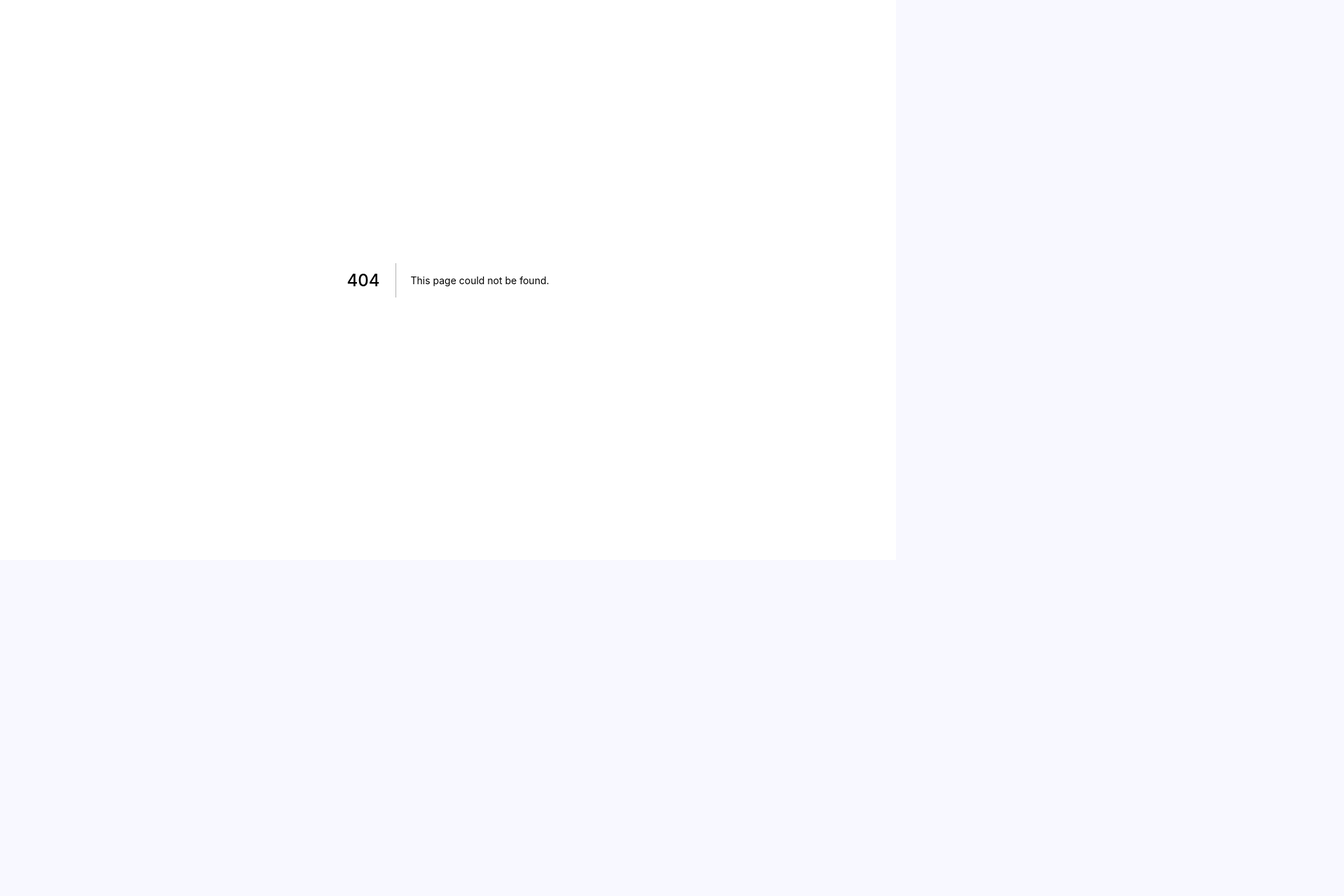
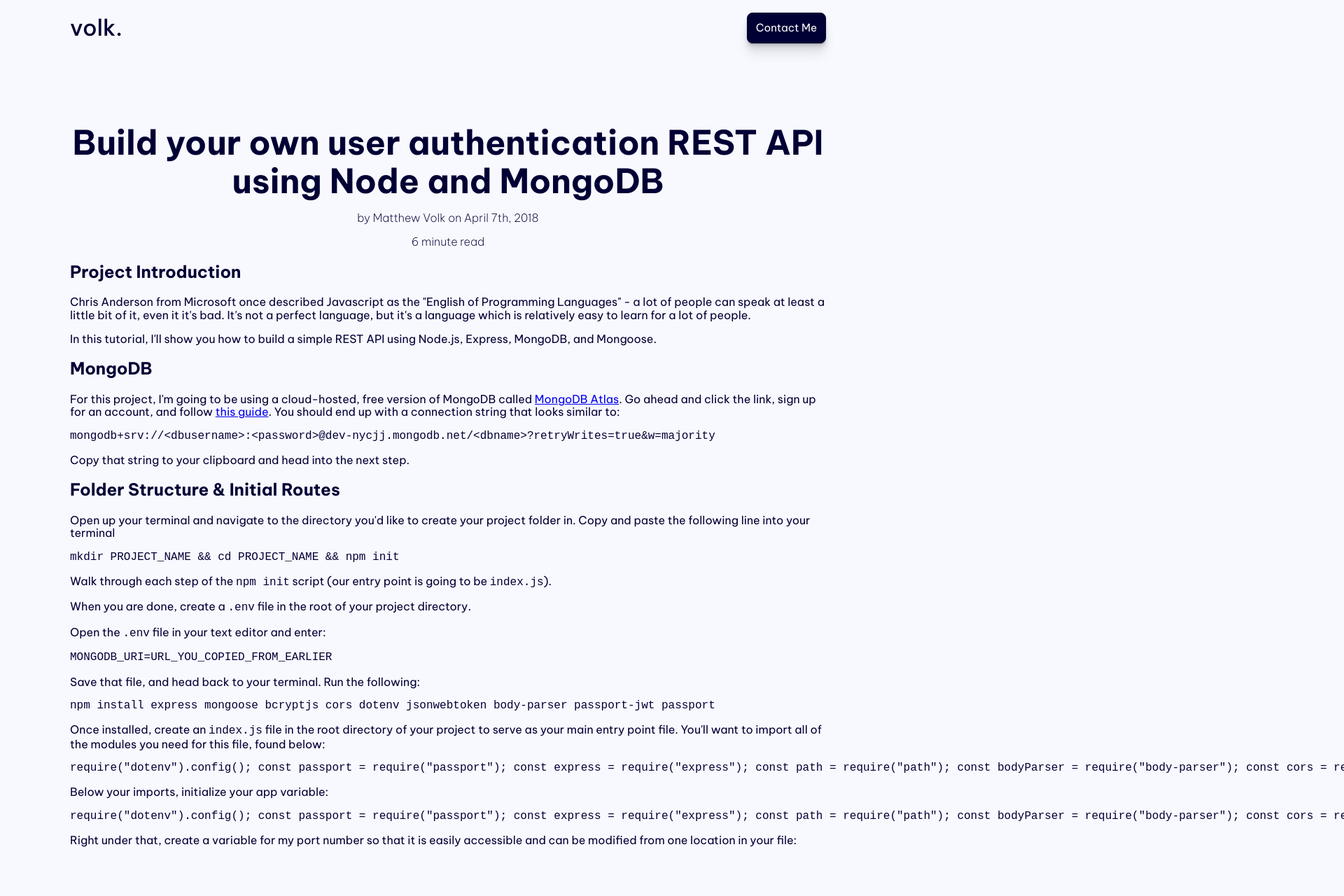
Before and after one commit to matthewvolk/me, a Next.js app: page /blog/user-auth in a window 1280 px wide. Before the commit this address had no page. Shown: the top 1280 px of the page at 70% size, 1920 px wide, since content can reach past the window. Before the commit the page ends 800 px from the top, so only its background shows below. Built offline with nearby package versions, Linux system fonts and the light colour scheme.

Commit message:
change hero font weight

```diff
--- /dev/null
+++ b/pages/blog/user-auth.tsx
@@ -0,0 +1,154 @@
+import React from "react";
+import Head from "next/head";
+import Link from "next/link";
+import styles from "../../styles/user-auth.module.scss";
+
+const UserAuth = () => {
+  const contactMe = (event: any) => {
+    event.preventDefault();
+    window.open("mailto:matt@volk.dev", "_blank");
+  };
+
+  return (
+    <div>
+      <Head>
+        <title>Matthew Volk</title>
+        <meta name="description" content="Generated by create next app" />
+        <link rel="icon" href="/favicon.ico" />
+      </Head>
+
+      <main className={styles.container}>
+        <header className={styles.header}>
+          <nav className={styles.nav}>
+            <Link href="/">
+              <a className={styles.logoLink}>
+                <h1 className={styles.logo}>volk.</h1>
+              </a>
+            </Link>
+
+            <div>
+              <button onClick={contactMe} className={styles.button}>
+                Contact Me
+              </button>
+            </div>
+          </nav>
+        </header>
+
+        <article className={styles.article}>
+          <h1 className={styles.articleTitle}>
+            Build your own user authentication REST API using Node and MongoDB
+          </h1>
+          <p className={styles.articleAuthor}>
+            by Matthew Volk on April 7th, 2018
+          </p>
+          <p className={styles.articleTTR}>6 minute read</p>
+
+          <h2>Project Introduction</h2>
+          <p>
+            Chris Anderson from Microsoft once described Javascript as the
+            "English of Programming Languages" - a lot of people can speak at
+            least a little bit of it, even it it's bad. It's not a perfect
+            language, but it's a language which is relatively easy to learn for
+            a lot of people.
+          </p>
+          <p>
+            In this tutorial, I'll show you how to build a simple REST API using
+            Node.js, Express, MongoDB, and Mongoose.
+          </p>
+          <h2>MongoDB</h2>
+          <p>
+            For this project, I'm going to be using a cloud-hosted, free version
+            of MongoDB called{" "}
+            <a
+              href="https://www.mongodb.com/cloud/atlas"
+              target="_blank"
+              rel="noopener noreferrer"
+            >
+              MongoDB Atlas
+            </a>
+            . Go ahead and click the link, sign up for an account, and follow{" "}
+            <a
+              href="https://docs.atlas.mongodb.com/getting-started/"
+              target="_blank"
+              rel="noopener noreferrer"
+            >
+              this guide
+            </a>
+            . You should end up with a connection string that looks similar to:
+          </p>
+          <pre>
+            mongodb+srv://&lt;dbusername&gt;:&lt;password&gt;@dev-nycjj.mongodb.net/&lt;dbname&gt;?retryWrites=true&amp;w=majority
+          </pre>
+          <p>Copy that string to your clipboard and head into the next step.</p>
+          <h2>Folder Structure &amp; Initial Routes</h2>
+          <p>
+            Open up your terminal and navigate to the directory you'd like to
+            create your project folder in. Copy and paste the following line
+            into your terminal
+          </p>
+          <pre>
+            {/* shell */}
+            mkdir PROJECT_NAME &amp;&amp; cd PROJECT_NAME &amp;&amp; npm init
+          </pre>
+          <p>
+            Walk through each step of the <kbd>npm init</kbd> script (our entry
+            point is going to be <kbd>index.js</kbd>).
+          </p>
+          <p>
+            When you are done, create a <kbd>.env</kbd> file in the root of your
+            project directory.
+          </p>
+          <p>
+            Open the <kbd>.env</kbd> file in your text editor and enter:
+          </p>
+          <pre>
+            {/* file name: .env */}
+            MONGODB_URI=URL_YOU_COPIED_FROM_EARLIER
+          </pre>
+          <p>
+            Save that file, and head back to your terminal. Run the following:
+          </p>
+          <pre>
+            {/* shell */}
+            npm install express mongoose bcryptjs cors dotenv jsonwebtoken
+            body-parser passport-jwt passport
+          </pre>
+          <p>
+            Once installed, create an <kbd>index.js</kbd> file in the root
+            directory of your project to serve as your main entry point file.
+            You'll want to import all of the modules you need for this file,
+            found below:
+          </p>
+          <pre>
+            {/* file name: index.js */}
+            {/* js */}
+            require("dotenv").config(); const passport = require("passport");
+            const express = require("express"); const path = require("path");
+            const bodyParser = require("body-parser"); const cors =
+            require("cors"); const mongoose = require("mongoose");
+            mongoose.set("useUnifiedTopology", true);
+          </pre>
+          <p>Below your imports, initialize your app variable:</p>
+          <pre>
+            {/* file name: index.js */}
+            {/* js */}
+            require("dotenv").config(); const passport = require("passport");
+            const express = require("express"); const path = require("path");
+            const bodyParser = require("body-parser"); const cors =
+            require("cors"); const mongoose = require("mongoose");
+            mongoose.set("useUnifiedTopology", true); const app = express();
+          </pre>
+          <p>
+            Right under that, create a variable for my port number so that it is
+            easily accessible and can be modified from one location in your
+            file:
+          </p>
+        </article>
+
+        <footer>&copy; {new Date().getFullYear()}, Matthew Volk</footer>
+      </main>
+    </div>
+  );
+};
+
+export default UserAuth;
--- a/styles/home.module.scss
+++ b/styles/home.module.scss
@@ -56,7 +56,7 @@
 
     .heroTitle {
       font-size: 7rem;
-      font-weight: 900;
+      font-weight: 700;
     }
 
     .heroText {
--- /dev/null
+++ b/styles/user-auth.module.scss
@@ -0,0 +1,79 @@
+@import url("https://fonts.googleapis.com/css2?family=Be+Vietnam+Pro:ital,wght@0,100;0,200;0,300;0,400;0,500;0,600;0,700;0,800;0,900;1,100;1,200;1,300;1,400;1,500;1,600;1,700;1,800;1,900&display=swap");
+
+.container {
+  font-family: "Be Vietnam Pro", sans-serif;
+  color: #000034;
+
+  .header {
+    .nav {
+      display: flex;
+      justify-content: space-between;
+      align-items: center;
+      max-width: 1080px;
+      margin: 0 auto;
+      padding: 0 25px;
+
+      .button {
+        border: 1px solid #000034;
+        background-color: #000034;
+        font-size: 0.95rem;
+        color: white;
+        padding: 0.75rem;
+        margin-left: 20px;
+        border-radius: 8px;
+        cursor: pointer;
+        transition: background-color 0.15s, color 0.15s;
+        box-shadow: 0 1px 1px hsl(0deg 0% 0% / 0.075),
+          0 2px 2px hsl(0deg 0% 0% / 0.075), 0 4px 4px hsl(0deg 0% 0% / 0.075),
+          0 8px 8px hsl(0deg 0% 0% / 0.075), 0 16px 16px hsl(0deg 0% 0% / 0.075);
+        transition: transform 0.25s;
+      }
+
+      .button:hover {
+        transform: translateY(-3px);
+        transition: transform 0.25s;
+      }
+
+      .logoLink {
+        text-decoration: none;
+        color: #000034;
+
+        .logo {
+          font-size: 2rem;
+          font-weight: 500;
+        }
+      }
+    }
+  }
+
+  .article {
+    max-width: 1080px;
+    margin: 0 auto;
+    padding: 0 25px;
+
+    .articleTitle {
+      text-align: center;
+      margin: 0;
+      margin-top: 6rem;
+      font-size: 3rem;
+    }
+
+    .articleAuthor {
+      text-align: center;
+      font-weight: 200;
+    }
+
+    .articleTTR {
+      text-align: center;
+      font-weight: 200;
+    }
+  }
+
+  footer {
+    margin-top: 9rem;
+    margin-bottom: 5rem;
+    text-align: center;
+    color: #8a8aa9;
+    font-weight: 300;
+  }
+}
```
